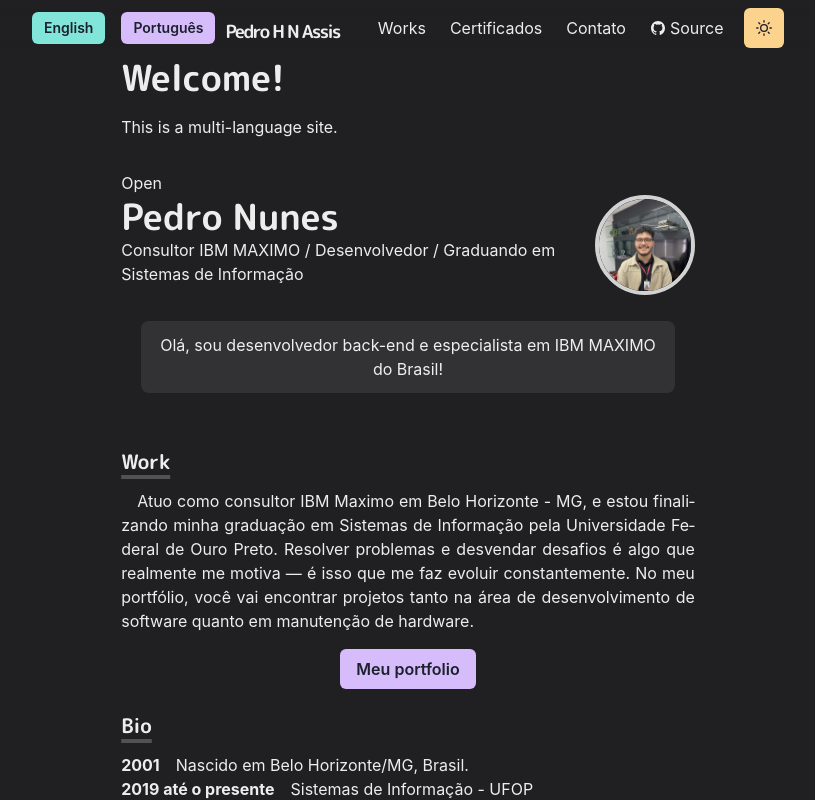
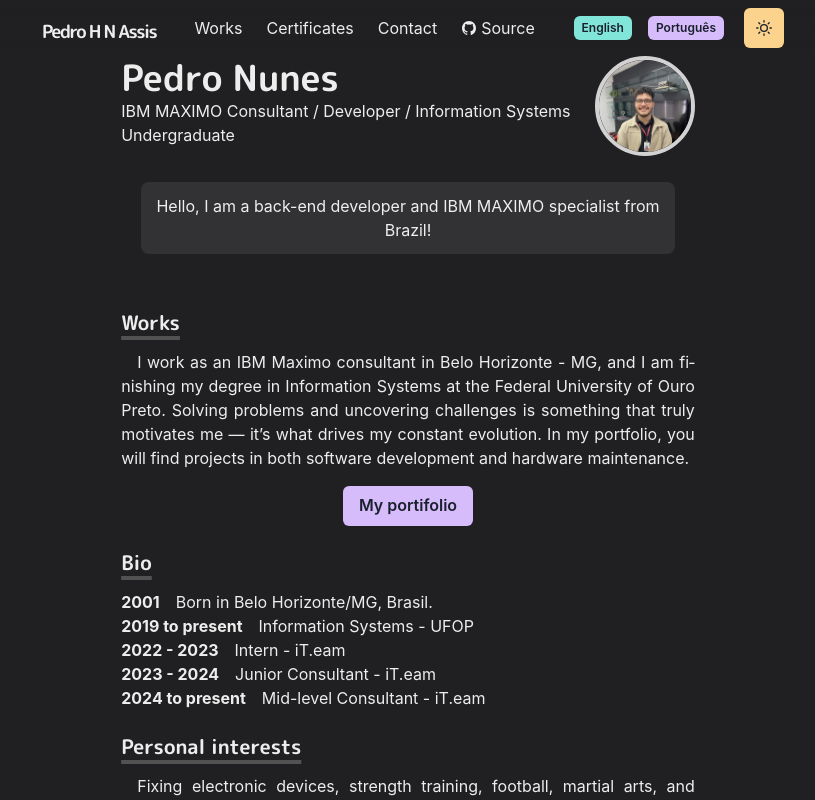
Before and after one commit to Phna-b/Portfolio, a Next.js app: page / in a window 1280 px wide. Shown: the top 800 px of the page, without its empty margins (232-1047 px from the left). Built offline with nearby package versions, Linux system fonts and the light colour scheme.

Commit message:
[FEAT] Tradução das páginas

```diff
--- a/components/language/LanguageSwitcher.js
+++ b/components/language/LanguageSwitcher.js
@@ -10,11 +10,11 @@
   };
 
   return (
-    <HStack spacing={4}>
-      <Button onClick={() => changeLanguage('en')} colorScheme="teal" size="sm">
+    <HStack spacing={4}  borderRight="20px solid" borderColor="transparent"  >
+      <Button onClick={() => changeLanguage('en')} colorScheme="teal" size="xs">
         English
       </Button>
-      <Button onClick={() => changeLanguage('pt')} colorScheme="purple" size="sm">
+      <Button onClick={() => changeLanguage('pt')} colorScheme="purple" size="xs">
         Português
       </Button>
     </HStack>
--- a/components/navbar.js
+++ b/components/navbar.js
@@ -6,12 +6,8 @@
 import ThemeToggleButton from './theme-toggle-button'
 import { IoLogoGithub } from 'react-icons/io5'
 
-
-
-
 import LanguageSwitcher from './language/LanguageSwitcher'
-
-
+import { useTranslation } from 'react-i18next';
 
 
 const LinkItem = ({ href, path, target, children, ...props }) => {
@@ -31,6 +27,7 @@
 
 const Navbar = props => {
   const { path } = props
+  const { t } = useTranslation();
 
 
 
@@ -41,7 +38,7 @@
       <Container  display="flex" p={2} maxW="container.md" wrap="wrap" align="center" justify="space-between">
 
 
-        <LanguageSwitcher />
+
 
         <Flex align="center" mr={5}>
           <Heading as="h1" size="lg" letterSpacing={'tighter'}>
@@ -51,15 +48,15 @@
 
         <Stack direction={{ base: 'column', md: 'row' }} display={{ base: 'none', md: 'flex' }} width={{ base: 'full', md: 'auto' }} alignItems="center" flexGrow={1} mt={{ base: 4, md: 0 }}>
             <LinkItem href="/works" path={path}>
-                Works
+              {t('trabalho')}
             </LinkItem>
 
             <LinkItem href="https://drive.google.com/drive/folders/1Q2xtFLpE_2VWL--tzE0zodJSnzk-IOyX?usp=sharing" path={path}>
-                Certificados
+              {t('certificado')}
             </LinkItem>
 
             <LinkItem href="/contact" path={path}>
-                Contato
+              {t('contato')}
             </LinkItem>
           <LinkItem
             target="_blank"
@@ -71,12 +68,15 @@
             pl={2}
           >
             <IoLogoGithub />
-            Source
+            {t('fonte')}
           </LinkItem>
 
         </Stack>
+         <LanguageSwitcher />
+
 
         <Box flex={1} align="right">
+
           <ThemeToggleButton />
 
           <Box ml={2} display={{ base: 'inline-block', md: 'none' }}>
@@ -84,21 +84,22 @@
               <MenuButton as={IconButton} icon={<HamburgerIcon />} variant="outline" aria-label="Options"/>
               <MenuList>
                 <MenuItem as={MenuLink} href="/">
-                  About
+                  {t('inicio')}
                 </MenuItem>
                 <MenuItem as={MenuLink} href="/works">
-                  Works
-                </MenuItem>
-                <MenuItem as={MenuLink} href="/contact">
-                  Contato
+                 {t('trabalho')}
                 </MenuItem>
 
                 <MenuItem as={MenuLink} href="https://drive.google.com/drive/folders/1Q2xtFLpE_2VWL--tzE0zodJSnzk-IOyX?usp=sharing">
-                  Certificados
+                  {t('certificado')}
+                </MenuItem>
+
+                <MenuItem as={MenuLink} href="/contact">
+                  {t('contato')}
                 </MenuItem>
 
                 <MenuItem as={Link} href="https://github.com/Phna-b/Portfolio">
-                  View Source
+                  {t('fonte')}
                 </MenuItem>
               </MenuList>
             </Menu>
--- a/locales/en/translation.json
+++ b/locales/en/translation.json
@@ -1,5 +1,28 @@
 {
-    "pd": "Welcome!",
-    "description": "This is a multi-language site.",
-    "cintol":"Open"
-  }
+    "inicio":"Home",
+    "trabalho":"Works",
+    "redes":"Social Media",
+    "contato":"Contact",
+    "certificado":"Certificates",
+    "fonte":"Source",
+    "titulo":"IBM MAXIMO Consultant / Developer / Information Systems Undergraduate",
+    "apresentacao":"Hello, I am a back-end developer and IBM MAXIMO specialist from Brazil!",
+    "resumoTrabalho":"I work as an IBM Maximo consultant in Belo Horizonte - MG, and I am finishing my degree in Information Systems at the Federal University of Ouro Preto. Solving problems and uncovering challenges is something that truly motivates me — it’s what drives my constant evolution. In my portfolio, you will find projects in both software development and hardware maintenance.",
+    "meuPorfolio":"My portifolio",
+    "contatoDescricao": "If you have an idea, a project in mind, or are interested in discussing technical solutions or academic partnerships, just send me a message. Feel free to reach out for collaborations, consultations, research proposals, or simply to exchange knowledge!",
+    "atePresente": "to present",
+    "nascidoEm": "Born in",
+    "curso": "Information Systems",
+    "cargo1": "Intern",
+    "cargo2": "Junior Consultant",
+    "cargo3": "Mid-level Consultant",
+    "interesses":"Personal interests",
+    "interessesDescricao":"Fixing electronic devices, strength training, football, martial arts, and occasionally some",
+    "fotos":"photos",
+    "colaboracoes":"Collaborations",
+    "sisweb":"Workout control",
+    "siswebDescricao":"Web system developed to allow control of physical exercises performed and provide dashboards based on usage.",
+    "cifra":"Caesar cipher",
+    "cifraDescricao":"Cryptography techniques implemented in Haskell.",
+    "farofa":"by artists for artists"
+}
--- a/locales/pt/translation.json
+++ b/locales/pt/translation.json
@@ -1,5 +1,28 @@
 {
-    "pd": "Bem-vindo!",
-    "description": "Este é um site multilíngue.",
-    "cintol":"Abra"
-  }
+    "inicio":"Início",
+    "trabalho":"Trabalhos",
+    "redes":"Redes",
+    "contato":"Contato",
+    "certificado":"Certificados",
+    "fonte":"Fonte",
+    "titulo":"Consultor IBM MAXIMO / Desenvolvedor / Graduando em Sistemas de Informação",
+    "apresentacao":"Olá, sou desenvolvedor back-end e especialista em IBM MAXIMO do Brasil!",
+    "resumoTrabalho":"Atuo como consultor IBM Maximo em Belo Horizonte - MG, e estou finalizando minha graduação em Sistemas de Informação pela Universidade Federal de Ouro Preto. Resolver problemas e desvendar desafios é algo que realmente me motiva — é isso que me faz evoluir constantemente. No meu portfólio, você vai encontrar projetos tanto na área de desenvolvimento de software quanto em manutenção de hardware.",
+    "meuPorfolio":"Meu portfólio",
+    "contatoDescricao":"Se você tem uma ideia, um projeto em mente ou tem interesse em discutir sobre soluções técnicas ou parcerias acadêmicas, fico à diposição. Entre em contato para colaborações, consultorias, propostas de pesquisa ou apenas para trocar conhecimento!",
+    "atePresente":"até o presente",
+    "nascidoEm":"Nascido em",
+    "curso":"Sistemas de Informação",
+    "cargo1":"Estágiario",
+    "cargo2":"Consultor Júnior",
+    "cargo3":"Consultor Pleno",
+    "interesses":"Interesses pessoais",
+    "interessesDescricao":"Consertar aparelhos eletrônicos, treinos de força, futebol americano, artes marciais e de vez em quando algumas",
+    "fotos":"fotos",
+    "colaboracoes":"Colaborações",
+    "sisweb":"Controle de exercicíos",
+    "siswebDescricao":"Sistema web desenvolvido para permitir o controle dos exercicíos físicos realizados e fornecendo dashboards com base no uso.",
+    "cifra":"Cifra de César",
+    "cifraDescricao":"Técnicas de criptografia implementada em Haskell.",
+    "farofa":"de artistas para artistas"
+}
--- a/pages/index.js
+++ b/pages/index.js
@@ -4,7 +4,6 @@
 import NextLink from 'next/link'
 import Layout from '../components/layouts/article'
 import {BioSection, BioYear} from '../components/bio'
-
 import { useTranslation } from 'react-i18next';
 
 
@@ -14,16 +13,14 @@
     <Layout>
       <Container>
 
-                  <Heading mb={4}>{t('pd')}</Heading>
-                  <Text mb={8}>{t('description')}</Text>
-                  <p>{t('cintol')}</p>
+
 
             <Box display={{md:'flex'}}>
                 <Box flexGrow={1}>
                     <Heading as="h2" variant="page-tittle">
                     Pedro Nunes
                     </Heading>
-                    <p> Consultor IBM MAXIMO / Desenvolvedor / Graduando em Sistemas de Informação </p>
+                    <p>{t('titulo')}</p>
                 </Box>
 
                 <Box flexShrink={0} mt={{ base: 4, md: 0 }} ml={{ md: 6 }} textAlign="center">
@@ -35,20 +32,19 @@
 
             <Box   border="20px solid" borderColor="transparent" >
               <Box borderRadius="lg" bg={useColorModeValue('whiteAlpha.500', 'whiteAlpha.200')} p={3} mb={6} align="center">
-                  Olá, sou desenvolvedor back-end e especialista em IBM MAXIMO do Brasil!
+                  {t('apresentacao')}
               </Box>
             </Box>
 
             <Section delay={0.1}>
-              <Heading as="h3" variant="section-title">Work</Heading>
+              <Heading as="h3" variant="section-title"> {t('trabalho')}</Heading>
               <Paragraph>
-              Atuo como consultor IBM Maximo em Belo Horizonte - MG, e estou finalizando minha graduação em Sistemas de Informação pela Universidade Federal de Ouro Preto. Resolver problemas e desvendar desafios é algo que realmente me motiva — é isso que me faz evoluir constantemente.
-              No meu portfólio, você vai encontrar projetos tanto na área de desenvolvimento de software quanto em manutenção de hardware.
+              {t('resumoTrabalho')}
               </Paragraph>
 
               <Box align="center" my={4}>
                     <Button as={NextLink} href="/works" scroll={false}  colorScheme="purple" align="center">
-                        Meu portfolio
+                      {t('meuPorfolio')}
                     </Button>
               </Box>
             </Section>
@@ -60,32 +56,32 @@
                 </Heading>
 
                 <BioSection>
-                    <BioYear>2001</BioYear>Nascido em Belo Horizonte/MG, Brasil.
+                    <BioYear>2001</BioYear>{t('nascidoEm')} Belo Horizonte/MG, Brasil.
                 </BioSection>
 
                 <BioSection>
-                    <BioYear>2019 até o presente</BioYear>Sistemas de Informação - UFOP
+                    <BioYear>2019 {t('atePresente')}</BioYear>{t('curso')} - UFOP
                 </BioSection>
 
                 <BioSection>
-                    <BioYear>2022 - 2023</BioYear>Estágiario - iT.eam
+                    <BioYear>2022 - 2023</BioYear>{t('cargo1')} - iT.eam
                 </BioSection>
                 <BioSection>
-                    <BioYear>2023 - 2024</BioYear>Consultor Júnior - iT.eam
+                    <BioYear>2023 - 2024</BioYear>{t('cargo2')} - iT.eam
                 </BioSection>
                 <BioSection>
-                    <BioYear>2024 até o presente</BioYear>Consultor Pleno - iT.eam
+                    <BioYear>2024 {t('atePresente')}</BioYear>{t('cargo3')} - iT.eam
                 </BioSection>
 
             </Section>
 
             <Section delay={0.3}>
               <Heading as="h3" variant="section-title">
-                Interesses pessoais
+                {t('interesses')}
               </Heading>
               <Paragraph>
-                Consertar aparelhos eletrônicos, treinos de força, futebol americano, artes marciais e de vez em quando algumas{' '}
-                <Link href="https://vsco.co/pedrohna/gallery" target="_blank">fotos</Link>.
+                {t('interessesDescricao')}{' '}
+                <Link href="https://vsco.co/pedrohna/gallery" target="_blank">{t('fotos')}</Link>.
               </Paragraph>
             </Section>
 
--- a/public/location.json
+++ b/public/location.json
@@ -1,6 +1,6 @@
 {
     "city": "Belo Horizonte",
-    "state": "MG",
-    "country": "Brasil",
+    "state": "Minas Gerais",
+    "country": "BR",
     "last_updated": "2025-04-27T15:00:00Z"
   }
```
Also changed, not shown: components/location.js (+6 -1 lines), pages/contact.js (+5 -4 lines), pages/works.js (+17 -10 lines).
